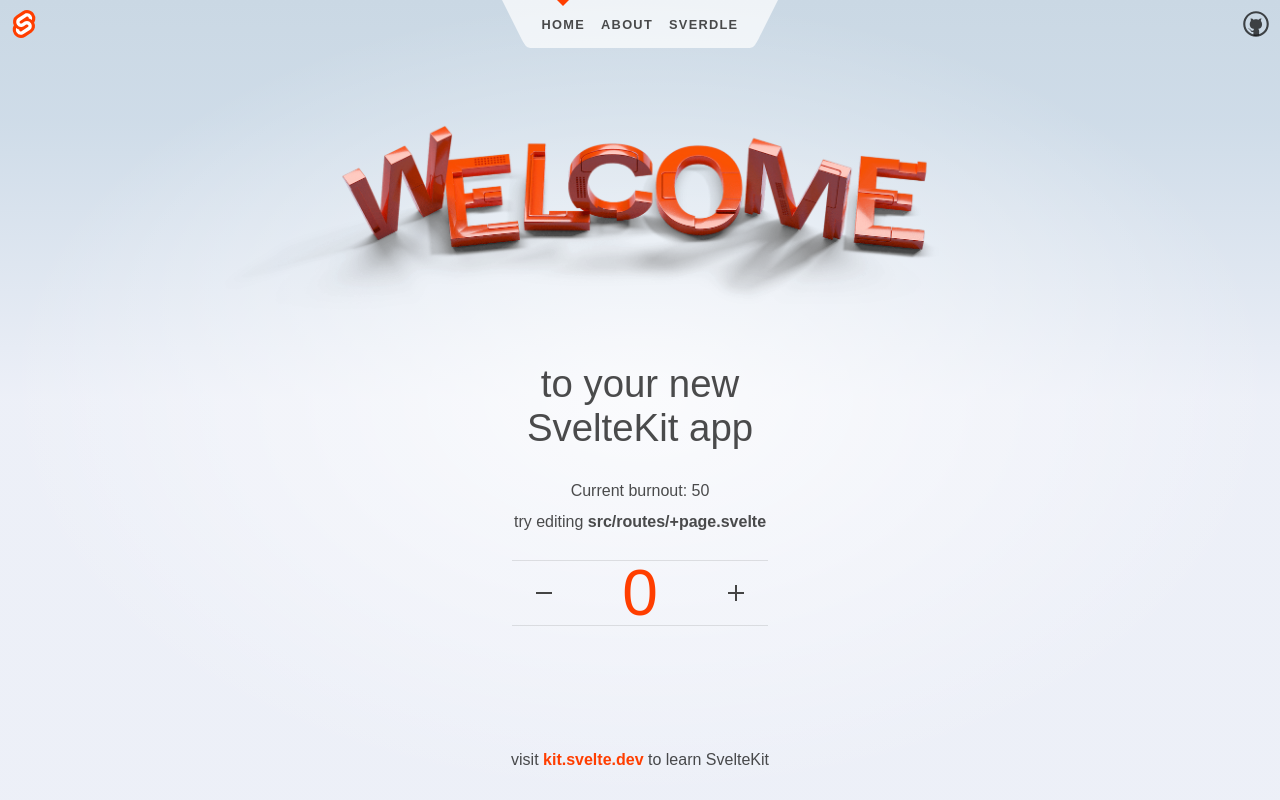
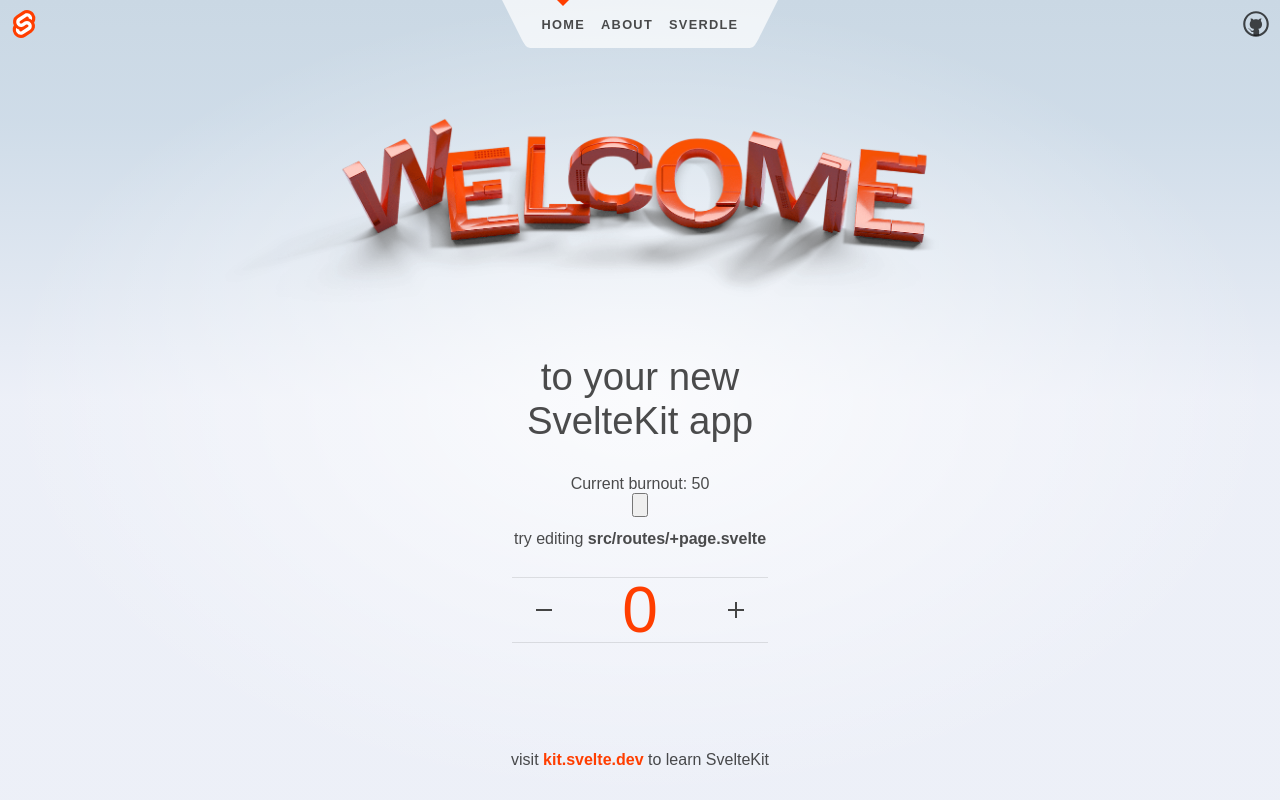
Before and after one commit to aleda145/de-sim, a SvelteKit app: page / in a window 1280 px wide. Built offline with nearby package versions, Linux system fonts and the light colour scheme.

Commit message:
Add decrease burnout button

```diff
--- a/src/routes/+page.svelte
+++ b/src/routes/+page.svelte
@@ -3,6 +3,7 @@
 	import welcome from '$lib/images/svelte-welcome.webp';
 	import welcome_fallback from '$lib/images/svelte-welcome.png';
 	import { burnout } from './stores';
+	import Burnout from './Burnout.svelte';
 </script>
 
 <svelte:head>
@@ -22,6 +23,7 @@
 		to your new<br />SvelteKit app
 	</h1>
 	Current burnout: {$burnout}
+	<Burnout />
 	<h2>
 		try editing <strong>src/routes/+page.svelte</strong>
 	</h2>
--- /dev/null
+++ b/src/routes/Burnout.svelte
@@ -0,0 +1,9 @@
+<script>
+	import { burnout } from './stores';
+</script>
+
+<button on:click={() => ($burnout -= 1)} aria-label="Decrease the counter by one">
+	<svg aria-hidden="true" viewBox="0 0 1 1">
+		<path d="M0,0.5 L1,0.5" />
+	</svg>
+</button>
```
